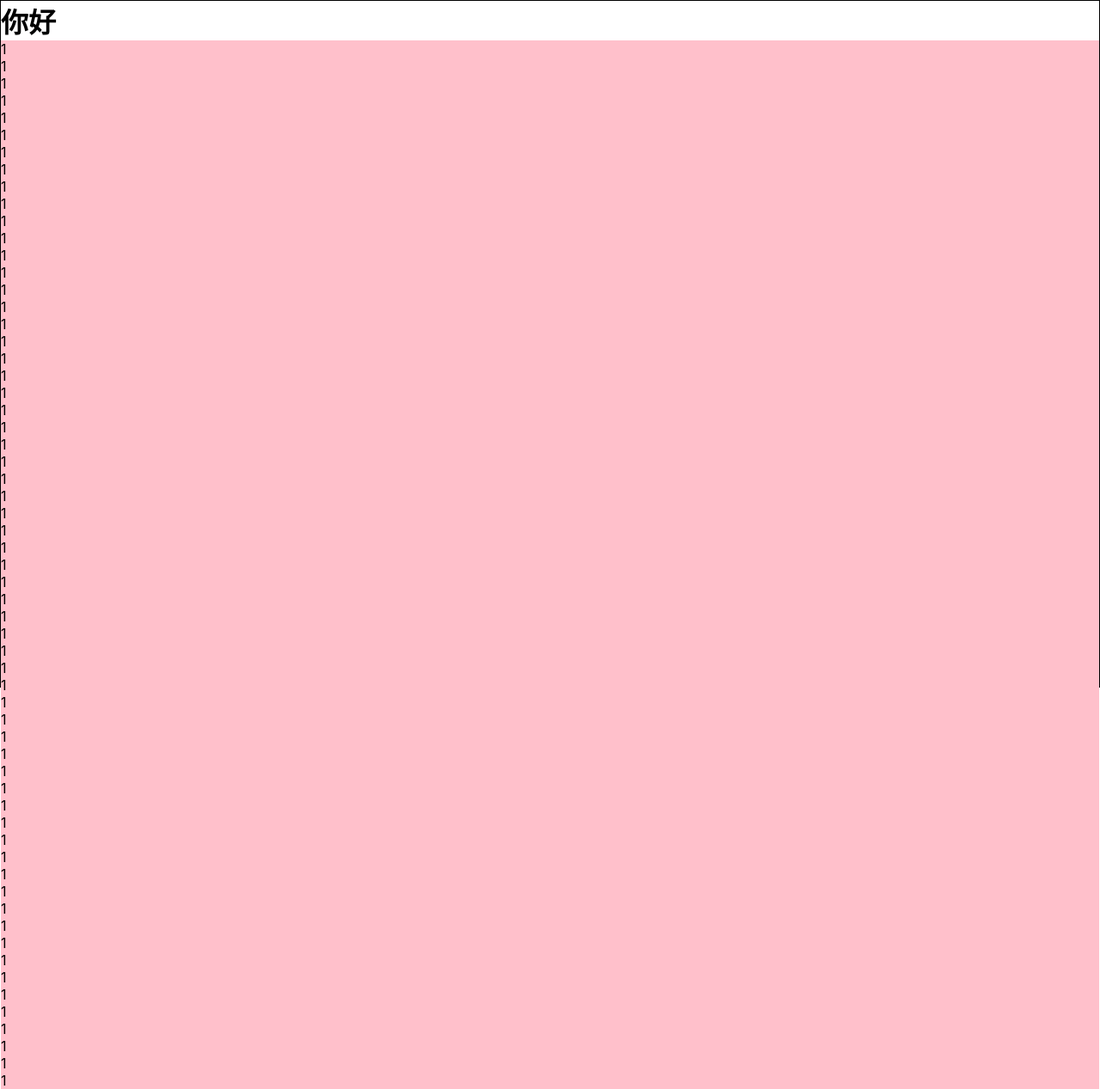
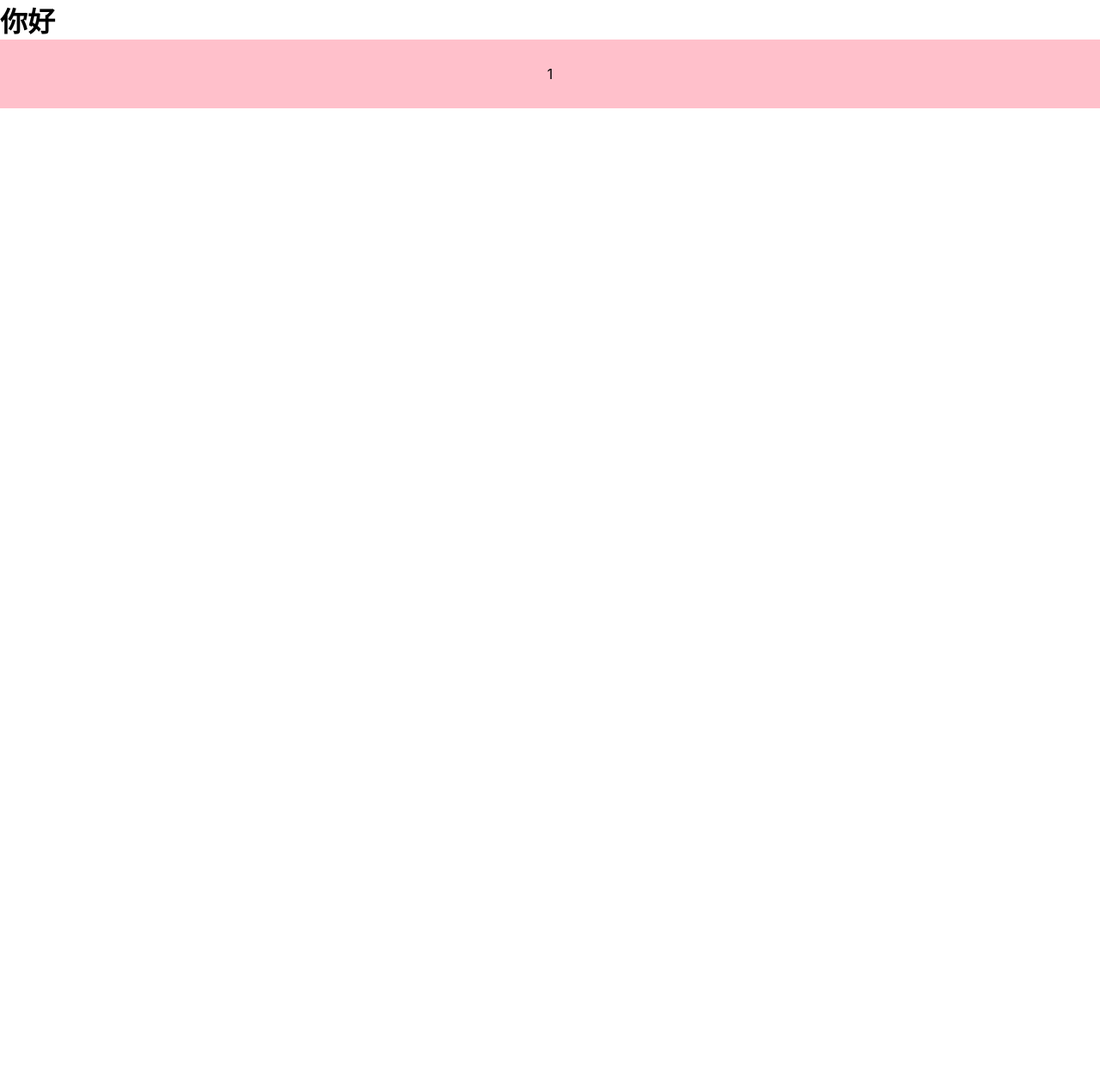
Before and after one commit to adekang/lu-ui, a React app: page / in a window 1280 px wide. Shown: the whole page at 86% size. After the commit the page ends 800 px from the top, so only its background shows below. Built offline with nearby package versions, Linux system fonts and the light colour scheme.

Commit message:
实现在滑动过程中，refresh执行一次

```diff
--- a/package.json
+++ b/package.json
@@ -156,6 +156,7 @@
     "@babel/eslint-parser": "^7.15.7",
     "@types/webpack-env": "^1.16.2",
     "classnames": "^2.3.1",
+    "lodash": "^4.17.21",
     "node-sass": "npm:dart-sass",
     "svg-sprite-loader": "^6.0.9",
     "svgo-loader": "^3.0.0"
--- a/src/App.tsx
+++ b/src/App.tsx
@@ -1,79 +1,65 @@
-import React from 'react'
+import React, { useRef, useEffect, useState } from 'react'
 import './style/App.scss'
 import LIcon from 'src/components/Icon'
 import Input from 'src/components/Input'
 import LayoutExample from 'components/Layout/layout.example'
 import PullToRefresh from 'components/pull-to-refresh'
+
+const RowRender = (props: { index: any }) => {
+	const { index } = props
+	return (
+		<div
+			style={{
+				height: 80,
+				display: 'flex',
+				justifyContent: 'center',
+				alignItems: 'center',
+				background: 'pink',
+			}}
+		>
+			{index}
+		</div>
+	)
+}
+
 function App() {
-	const ok = () => {
-		console.log('ok')
+	const [list, setList] = useState([])
+	let [pageNumber, setPageNumber] = useState(1)
+	const page = useRef<number>()
+	page.current = 1
+
+	useEffect(() => {
+		get(1)
+	}, [])
+	const get = (pageNum: number) => {
+		setTimeout(() => {
+			const newList = new Array(pageNumber).fill(true).map((item, index) => index + 1)
+			// @ts-ignore
+			setList(pageNumber === 1 ? newList : list.concat(newList))
+			setPageNumber((pageNumber += pageNum))
+			// @ts-ignore
+			page.current += 1
+		})
+	}
+
+	const refresh = () => {
+		console.log('get')
+		return get(1)
 	}
 
 	return (
-		<div>
+		<div className='wrapper'>
 			<h1>你好</h1>
-			<PullToRefresh>
-				<p>1</p>
-				<p>1</p>
-				<p>1</p>
-				<p>1</p>
-				<p>1</p>
-				<p>1</p>
-				<p>1</p>
-				<p>1</p>
-				<p>1</p>
-				<p>1</p>
-				<p>1</p>
-				<p>1</p>
-				<p>1</p>
-				<p>1</p>
-				<p>1</p>
-				<p>1</p>
-				<p>1</p>
-				<p>1</p>
-				<p>1</p>
-				<p>1</p>
-				<p>1</p>
-				<p>1</p>
-				<p>1</p>
-				<p>1</p>
-				<p>1</p>
-				<p>1</p>
-				<p>1</p>
-				<p>1</p>
-				<p>1</p>
-				<p>1</p>
-				<p>1</p>
-				<p>1</p>
-				<p>1</p>
-				<p>1</p>
-				<p>1</p>
-				<p>1</p>
-				<p>1</p>
-				<p>1</p>
-				<p>1</p>
-				<p>1</p>
-				<p>1</p>
-				<p>1</p>
-				<p>1</p>
-				<p>1</p>
-				<p>1</p>
-				<p>1</p>
-				<p>1</p>
-				<p>1</p>
-				<p>1</p>
-				<p>1</p>
-				<p>1</p>
-				<p>1</p>
-				<p>1</p>
-				<p>1</p>
-				<p>1</p>
-				<p>1</p>
-				<p>1</p>
-				<p>1</p>
-				<p>1</p>
-				<p>1</p>
-				<p>1</p>
+			<PullToRefresh
+				distanceToRefresh={56}
+				headerHeight={56}
+				onRefresh={refresh}
+				getScrollContainer={true}
+				className='box'
+			>
+				{list.map(index => (
+					<RowRender index={index} key={index} />
+				))}
 			</PullToRefresh>
 
 			{/*
--- a/src/components/pull-to-refresh/index.scss
+++ b/src/components/pull-to-refresh/index.scss
@@ -1,8 +1,9 @@
 .lu {
 	&-content {
 		&-wrapper {
+			height: auto;
+			overflow: hidden;
 			position: relative;
-			overflow: hidden;
 			background-color: pink;
 		}
 		transform-origin: left top 0px;
@@ -17,12 +18,10 @@
 		left: 0;
 		width: 100%;
 		text-align: center;
-		height: 56px;
 		display: flex;
 		justify-content: center;
 		align-items: center;
-
-		color: grey;
+		background-color: #fff;
 		border: 1px solid red;
 	}
 
@@ -35,8 +34,3 @@
 		transform: translateY(-100%);
 	}
 }
-
-body {
-	border: 1px solid black;
-	height: 100vh;
-}
--- a/src/components/pull-to-refresh/index.tsx
+++ b/src/components/pull-to-refresh/index.tsx
@@ -1,8 +1,9 @@
 import React, { useRef, useEffect, useState, useMemo, useCallback } from 'react'
-import { bindEvents, unbindEvents } from './utils'
+import { bindEvents, unbindEvents, debounce } from './utils'
 import classNames from 'classnames'
 import './index.scss'
 import useTouch from './useTouch'
+const _ = require('lodash')
 
 const isWebView =
 	typeof navigator !== 'undefined' &&
@@ -14,7 +15,14 @@ function setTransform(nodeStyle: any, value: any) {
 	nodeStyle.MozTransform = value
 }
 
-interface Props {}
+interface Props {
+	distanceToRefresh: number
+	onRefresh: () => void
+	getScrollContainer: boolean
+	children: any
+	headerHeight: number
+	className: string
+}
 
 const PullDownStatus = {
 	init: 'init', // 未下拉状态
@@ -28,20 +36,13 @@ const PullDownStatus = {
 // type CUURST = `init` | `pulling` | `loosing` | `loading` | 'finish'
 
 const PullToRefresh: React.FC<Props> = props => {
-	const { children } = props
+	const { distanceToRefresh, onRefresh, headerHeight, children, getScrollContainer, className } =
+		props
 	const containerRef = useRef() as React.MutableRefObject<HTMLDivElement>
 	const contentRef = useRef() as React.MutableRefObject<HTMLDivElement>
 	const touch = useTouch()
 	const dragOnEdge = useRef(false)
 	const ptRefresh = useRef<string>(PullDownStatus.init)
-	const [hight, setHight] = useState(0)
-
-	//  props
-	const distanceToRefresh = 50
-	const damping = 100
-	const onRefresh = () => {
-		console.log('onRefresh')
-	}
 
 	// 活动距离设置
 	const easing = (dy: number) => {
@@ -55,7 +56,6 @@ const PullToRefresh: React.FC<Props> = props => {
 
 	//  获得父级框架
 	const scrollContainer = () => {
-		let getScrollContainer = false
 		return getScrollContainer ? document.body : containerRef.current
 	}
 
@@ -120,12 +120,15 @@ const PullToRefresh: React.FC<Props> = props => {
 	}
 
 	const onTouchMove = (e: TouchEvent) => {
+		if (ptRefresh.current === 'loading') return
+
 		const ele = scrollContainer()
 		touch.move(e)
 		if (touch.offsetX.current > 20 * window.devicePixelRatio) return
 
 		if (touch.startY.current > touch.moveY.current) return
 
+		if (ptRefresh.current === 'loading') return
 		if (!ele) return
 
 		if (isEdge(ele)) {
@@ -139,9 +142,6 @@ const PullToRefresh: React.FC<Props> = props => {
 
 			const distanceY = easing(touch.offsetY.current)
 			contentStyle(distanceY)
-
-			console.log(distanceY)
-
 			update(distanceY)
 
 			if (isWebView && e.changedTouches[0].clientY < 0) {
@@ -149,13 +149,18 @@ const PullToRefresh: React.FC<Props> = props => {
 			}
 		}
 	}
+	let canRefresh = false
 
 	const invokeRefresh = () => {
-		onRefresh?.()
-		update(100, PullDownStatus.finish)
-		setTimeout(() => {
+		let id: any = setTimeout(() => {
+			if (canRefresh) {
+				onRefresh()
+			}
+			canRefresh = false
+			update(100, PullDownStatus.finish)
 			reset()
-		}, 1000)
+			id = null
+		}, 2000)
 	}
 
 	const onTouchEnd = () => {
@@ -164,6 +169,7 @@ const PullToRefresh: React.FC<Props> = props => {
 		}
 		if (ptRefresh.current === 'loading') {
 			contentStyle(56)
+			canRefresh = true
 			invokeRefresh()
 			touch.reset()
 		} else {
@@ -217,13 +223,12 @@ const PullToRefresh: React.FC<Props> = props => {
 	}
 
 	const prefixCls = 'lu'
-
 	const cla = classNames(`${prefixCls}-content`, !dragOnEdge.current && `${prefixCls}-transition`)
 	return (
-		<div ref={containerRef} className={classNames(prefixCls, `${prefixCls}-down`)}>
+		<div ref={containerRef} className={classNames(prefixCls, className, `${prefixCls}-down`)}>
 			<div className={`${prefixCls}-content-wrapper`}>
 				<div ref={contentRef} className={cla}>
-					<div className={`${prefixCls}-indicator`}>
+					<div className={`${prefixCls}-indicator`} style={{ height: headerHeight + 'px' }}>
 						<div>{loadText()}</div>
 					</div>
 					{children}
--- a/src/components/pull-to-refresh/utils.tsx
+++ b/src/components/pull-to-refresh/utils.tsx
@@ -45,3 +45,20 @@ export const setAnimation = (style, { transform, transitionDuration }) => {
 	style.webkitTransform = transform
 	style.MozTransform = transform
 }
+
+export function debounce(fn: any, delay: number): any {
+	console.log(fn)
+
+	let timerId: any = null
+	return function () {
+		// @ts-ignore
+		const context = this
+		if (timerId) {
+			window.clearTimeout(timerId)
+		}
+		timerId = setTimeout(() => {
+			fn.apply(context, arguments)
+			timerId = null
+		}, delay)
+	}
+}
--- a/src/style/App.scss
+++ b/src/style/App.scss
@@ -3,3 +3,12 @@
 	padding: 0;
 	box-sizing: border-box;
 }
+.wrapper {
+	height: 100vh;
+	display: flex;
+	flex-direction: column;
+
+	.box {
+		flex: 1;
+	}
+}
```
